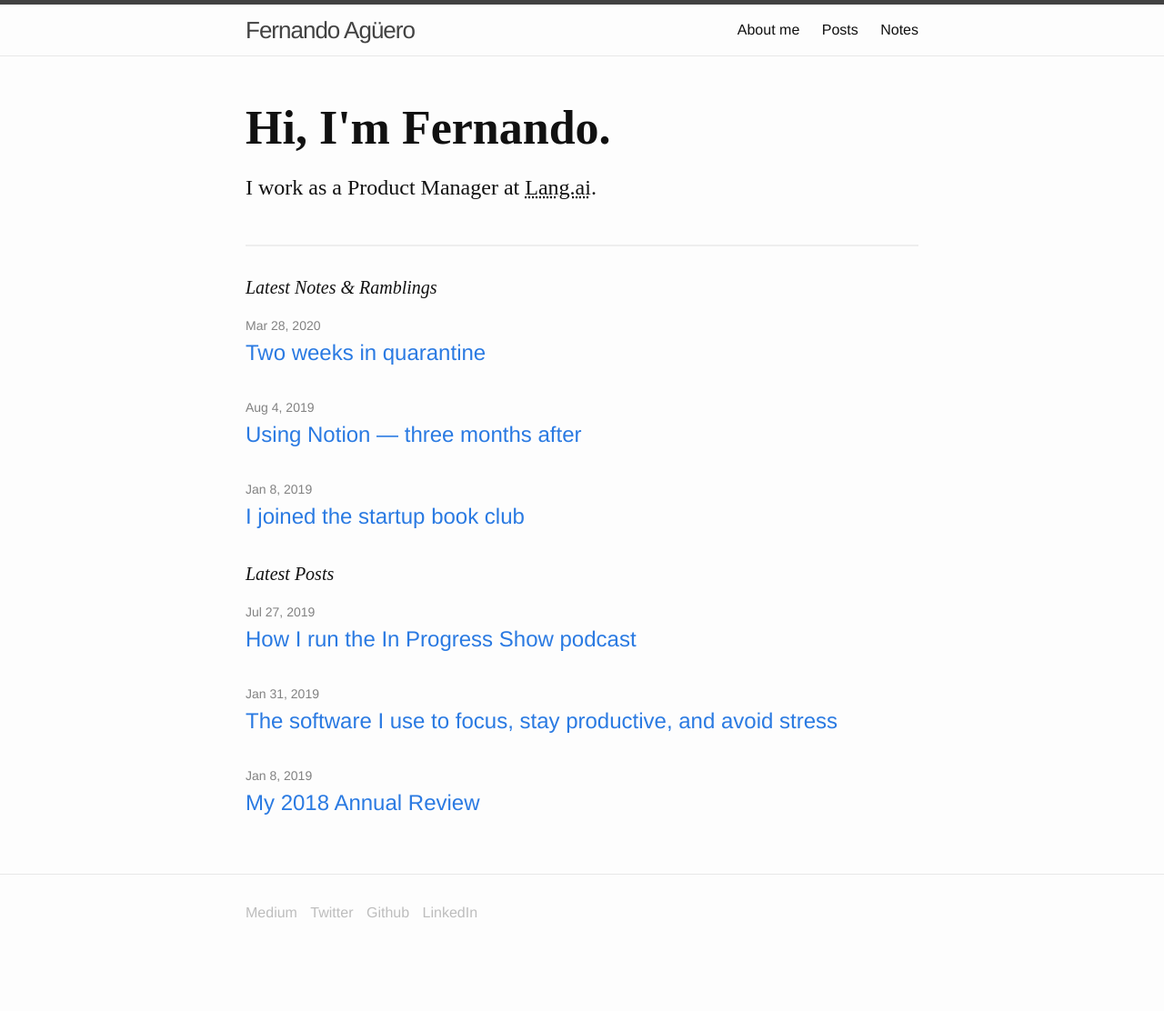
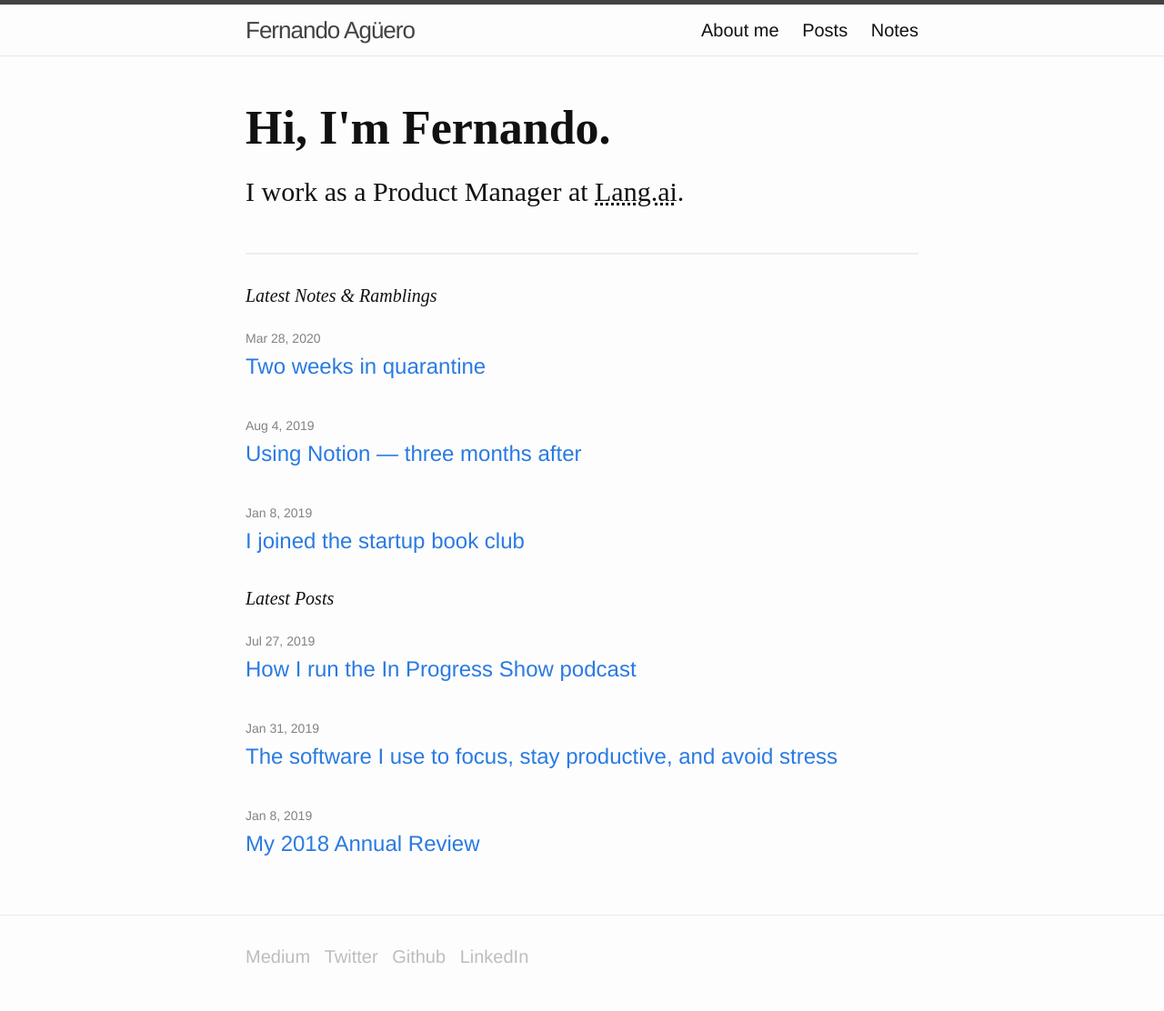
Before and after one commit to fjaguero/site, a Jekyll site: the page built from index.html, in a window 1280 px wide. Shown: the whole page at 91% size. Built offline with Jekyll 4.4.1, drawn with Linux system fonts in a browser that asks for light colours; some web fonts are replaced; before the commit the page ends 1061 px from its top, so only the background shows below that.

Commit message:
Change font size to 20px

```diff
--- a/_includes/head.html
+++ b/_includes/head.html
@@ -39,7 +39,7 @@
    * Basic styling
    */
     body {
-      font: 300 16px/1.5 "Open Sans", Helvetica, Arial, sans-serif;
+      font: 300 20px/1.5 "Open Sans", Helvetica, Arial, sans-serif;
       color: #111;
       background-color: #fdfdfd;
       -webkit-text-size-adjust: 100%;
```
Also changed, not shown: 4 other files.
